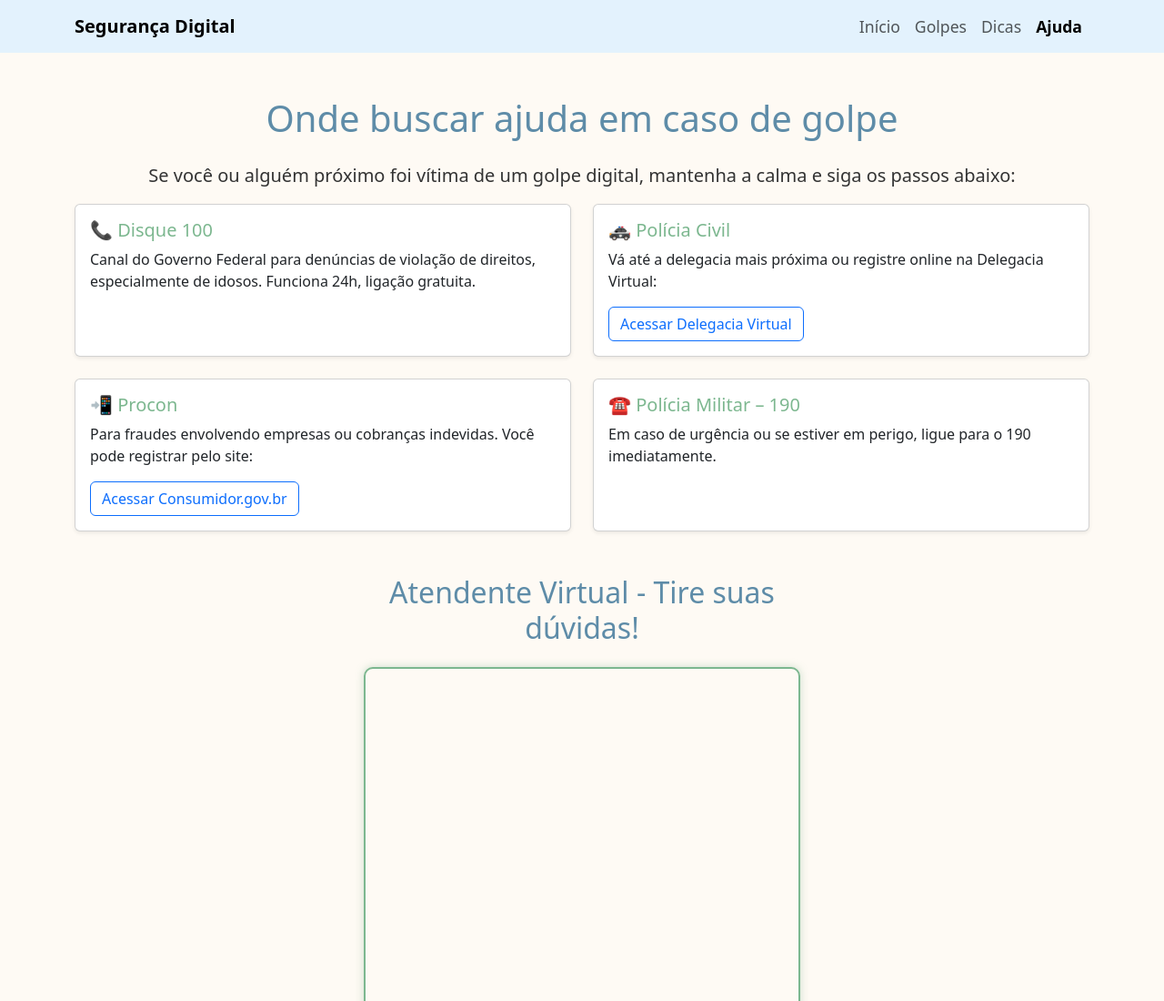
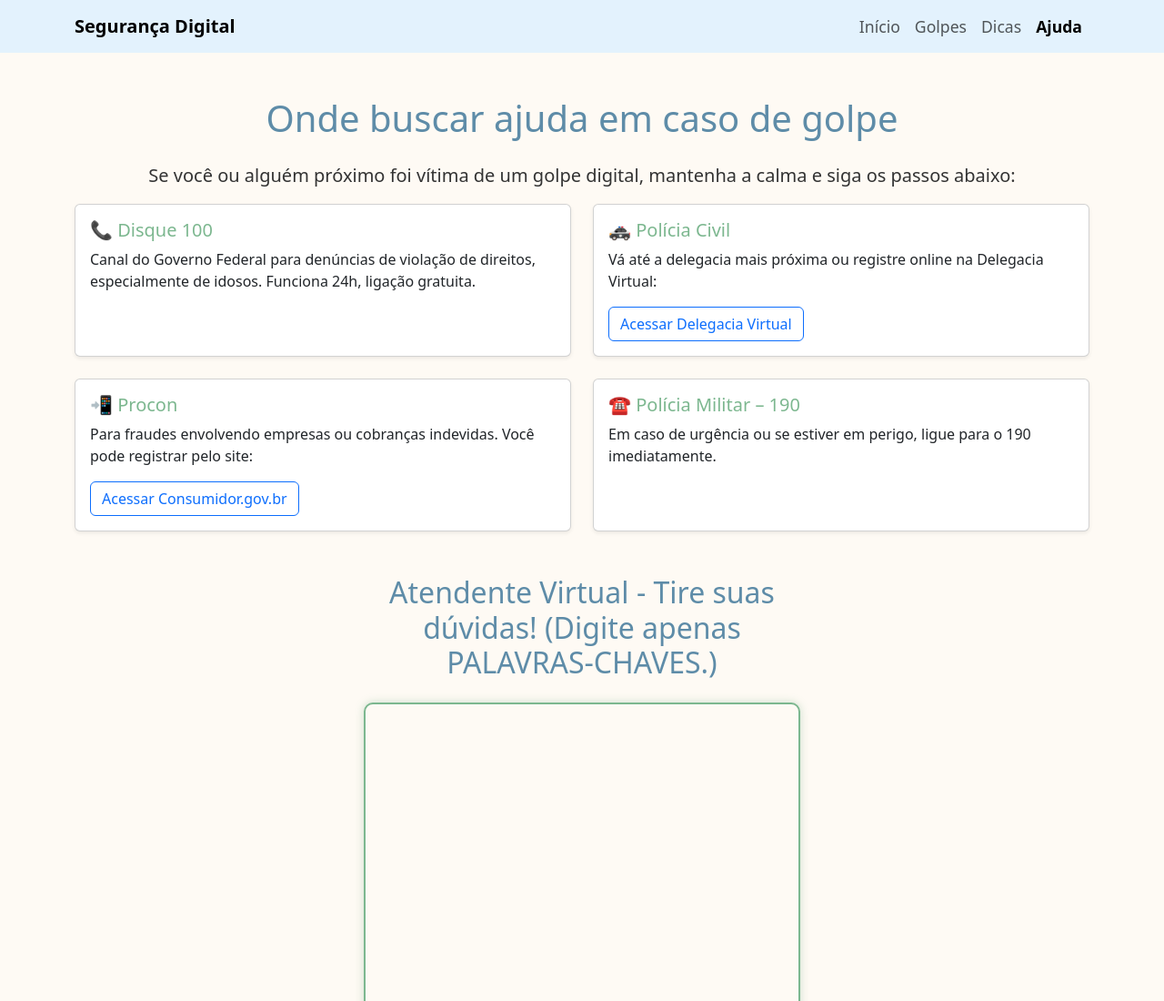
Before and after one commit to Dudavieiira/dudavieiira.github.io, a plain HTML site: page ajuda.html in a window 1280 px wide. Shown: the top 1100 px of the page at 91% size. Drawn offline with nearby package versions, Linux system fonts and the light colour scheme.

Commit message:
Atualizações

```diff
--- a/ajuda.html
+++ b/ajuda.html
@@ -126,7 +126,8 @@
         style="max-width: 480px; margin-left: auto; margin-right: auto"
       >
         <h2 class="text-center text-primary mb-4">
-          Atendente Virtual - Tire suas dúvidas!
+          Atendente Virtual - Tire suas dúvidas! (Digite apenas
+          PALAVRAS-CHAVES.)
         </h2>
 
         <div
```
Also changed, not shown: golpes.html (+4 -4 lines).
